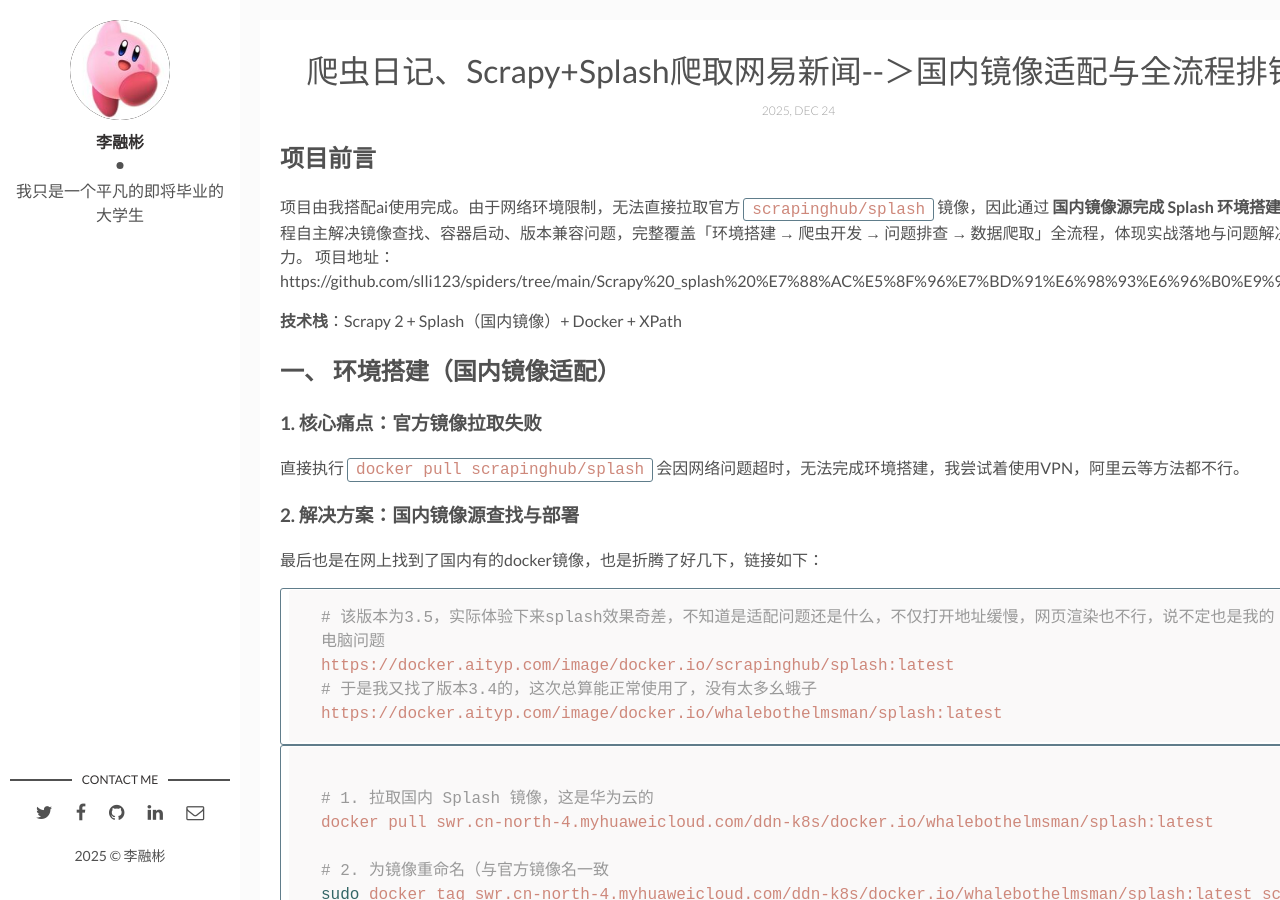
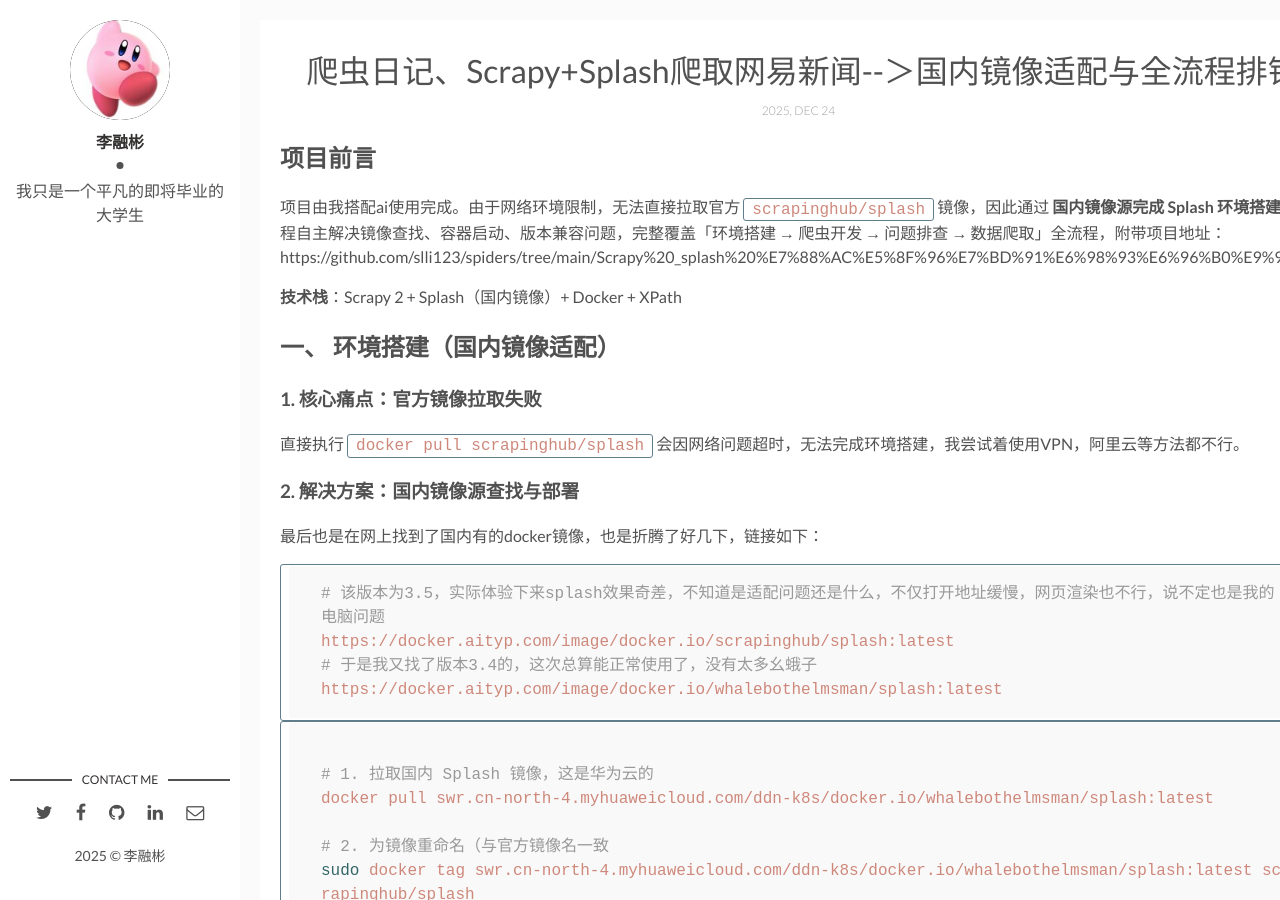
Before and after one commit to slli123/slli123.github.io, a Jekyll site: the page built from _posts/2025-12-23-Scrapy _Splash 爬取网易新闻.md, in a window 1280 px wide and 900 px high. Built offline with Jekyll 4.4.1, drawn with Linux system fonts in a browser that asks for light colours.

Commit message:
Update 2025-12-23-Scrapy _Splash 爬取网易新闻.md

```diff
--- a/_posts/2025-12-23-Scrapy _Splash 爬取网易新闻.md
+++ b/_posts/2025-12-23-Scrapy _Splash 爬取网易新闻.md
@@ -8,10 +8,9 @@
 
 ## 项目前言
 
-项目由我搭配ai使用完成。由于网络环境限制，无法直接拉取官方 `scrapinghub/splash` 镜像，因此通过 **国内镜像源完成 Splash 环境搭建**，全程自主解决镜像查找、容器启动、版本兼容问题，完整覆盖「环境搭建 → 爬虫开发 → 问题排查 → 数据爬取」全流程，体现实战落地与问题解决能力。
-项目地址：https://github.com/slli123/spiders/tree/main/Scrapy%20_splash%20%E7%88%AC%E5%8F%96%E7%BD%91%E6%98%93%E6%96%B0%E9%97%BB
+项目由我搭配ai使用完成。由于网络环境限制，无法直接拉取官方 `scrapinghub/splash` 镜像，因此通过 **国内镜像源完成 Splash 环境搭建**，全程自主解决镜像查找、容器启动、版本兼容问题，完整覆盖「环境搭建 → 爬虫开发 → 问题排查 → 数据爬取」全流程，附带项目地址<!-- more -->：https://github.com/slli123/spiders/tree/main/Scrapy%20_splash%20%E7%88%AC%E5%8F%96%E7%BD%91%E6%98%93%E6%96%B0%E9%97%BB
 
-<!-- more -->
+
 
 **技术栈**：Scrapy 2 + Splash（国内镜像）+ Docker + XPath
 
```
